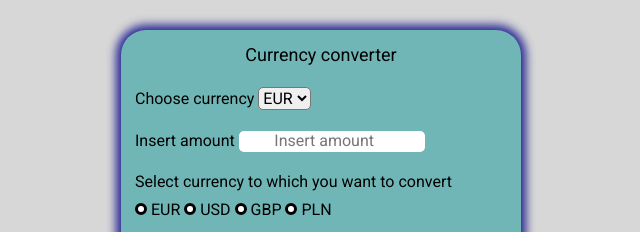
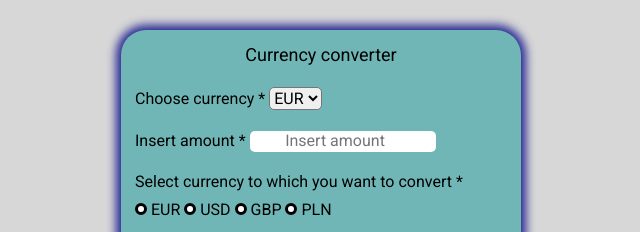
Before and after one commit to Patkolino/CurrencyExchange, a plain HTML site: page index.html in a window 1280 px wide. Shown: the top 232 px of the page, without its empty margins (319-959 px from the left). Drawn offline with nearby package versions, Linux system fonts and the light colour scheme.

Commit message:
og image added

```diff
--- a/index.html
+++ b/index.html
@@ -4,6 +4,7 @@
 <head>
     <meta charset="UTF-8">
     <meta name="viewport" content="width=device-width, initial-scale=1.0">
+    <meta property="og:image" content="images/share.png">
     <link rel="stylesheet" href="https://cdnjs.cloudflare.com/ajax/libs/normalize/8.0.1/normalize.min.css" integrity="sha512-NhSC1YmyruXifcj/KFRWoC561YpHpc5Jtzgvbuzx5VozKpWvQ+4nXhPdFgmx8xqexRcpAglTj9sIBWINXa8x5w==" crossorigin="anonymous" referrerpolicy="no-referrer" />
     <link rel="preconnect" href="https://fonts.googleapis.com">
     <link rel="preconnect" href="https://fonts.gstatic.com" crossorigin>
@@ -20,7 +21,7 @@
         <fieldset class="form__fieldset">
             <legend class="form__legend">Currency converter</legend>
             <p>
-                <label class="form__label">Choose currency
+                <label class="form__label">Choose currency *
                     <select class="form__select js-currency" name="currency">
                         <option title="Euro" value="EUR">EUR</option>
                         <option title="United States dollar" value="USD">USD</option>
@@ -30,12 +31,12 @@
                 </label>
             </p>
             <p>
-                <label class="form__label">Insert amount
+                <label class="form__label">Insert amount *
                     <input class="form__field js-amount" type="number" placeholder="Insert amount" required min="1" step="1" name="amount" title="Insert amount you want to convert">
                 </label>
             </p>
             <p>
-                <span class="form__span">Select currency to which you want to convert</span>
+                <span class="form__span">Select currency to which you want to convert *</span>
                 <input class="form__radio" type="radio" id="form__radio1" name="desiredCurrency" value="EUR" required title="Euro">
                 <label for="form__radio1" title="Euro">EUR</label>
                 <input class="form__radio" type="radio" id="form__radio2" name="desiredCurrency" value="USD" title="United States dollar">
```
Also changed, not shown: 1 other file.
